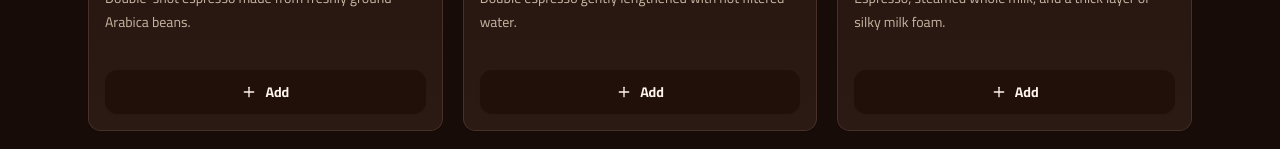
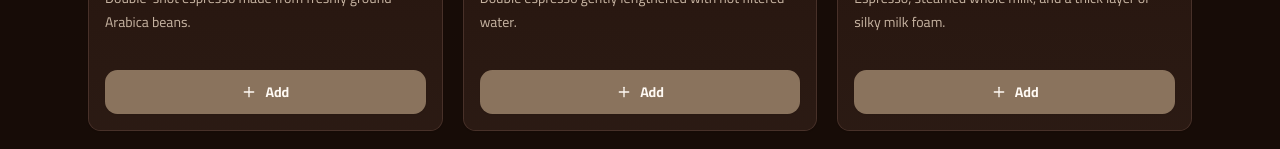
Before and after one commit to AymanGhomim/Golden-Drip, a Next.js app: page /menu in a window 1280 px wide. Shown: the part 781-930 px from the top of the page. Built offline with nearby package versions, Linux system fonts and the light colour scheme; no server answers.

Commit message:
Use dark beige add button

```diff
--- a/src/app/menu/menu-page-client.tsx
+++ b/src/app/menu/menu-page-client.tsx
@@ -328,7 +328,7 @@ export function MenuPageClient() {
                     ) : (
                       <Button
                         type="button"
-                        className="h-9 w-full gap-1.5 rounded-md border border-[#21100a]/10 bg-[#21100a] px-2 text-xs font-bold text-[#fff5ee] shadow-sm transition-all duration-300 hover:-translate-y-0.5 hover:bg-accent hover:text-accent-foreground hover:shadow-[0_10px_22px_hsl(var(--accent)/0.22)] active:translate-y-0 active:scale-[0.99] sm:h-11 sm:gap-2 sm:text-sm"
+                        className="h-9 w-full gap-1.5 rounded-md border border-[#8a735d]/30 bg-[#8a735d] px-2 text-xs font-bold text-[#fffaf4] shadow-sm transition-all duration-300 hover:-translate-y-0.5 hover:bg-[#9a826b] hover:text-white hover:shadow-[0_10px_22px_rgba(138,115,93,0.26)] active:translate-y-0 active:scale-[0.99] sm:h-11 sm:gap-2 sm:text-sm"
                         onClick={(event) => {
                           event.stopPropagation();
                           addItem({
```
